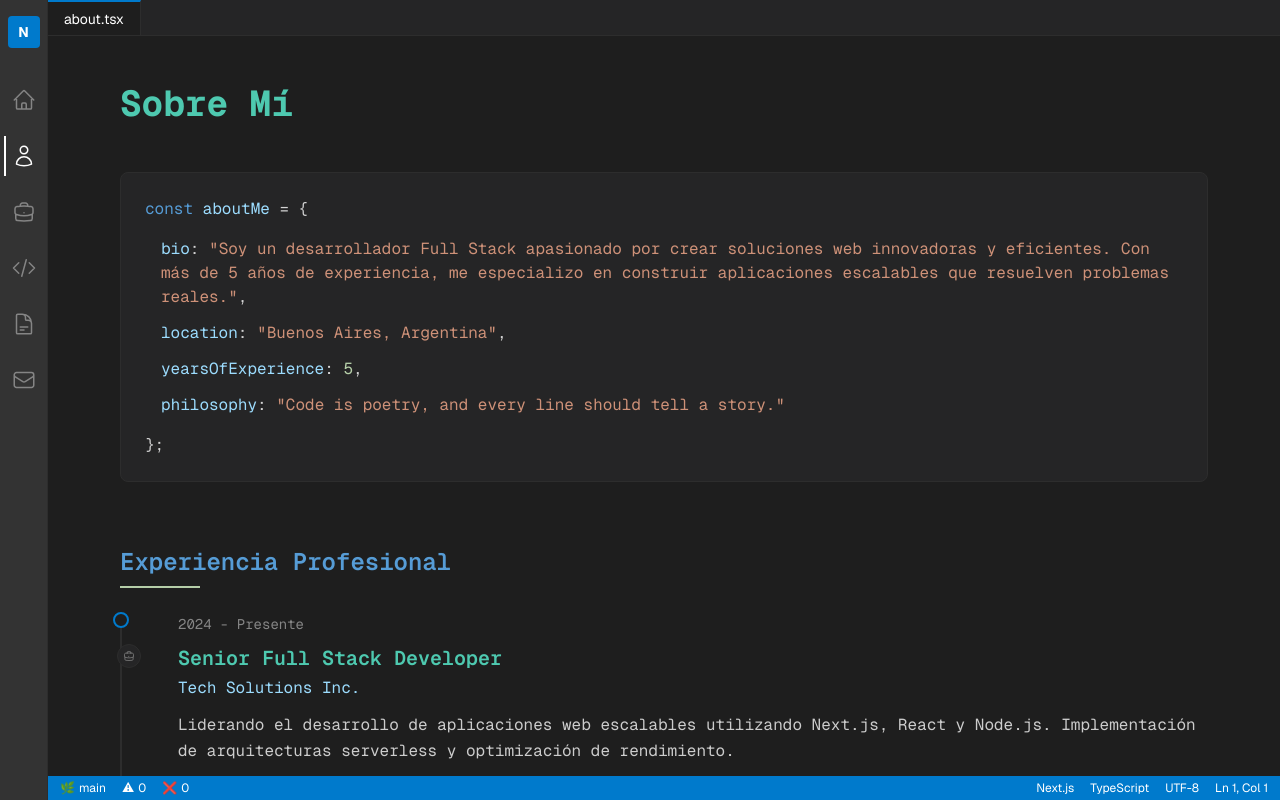
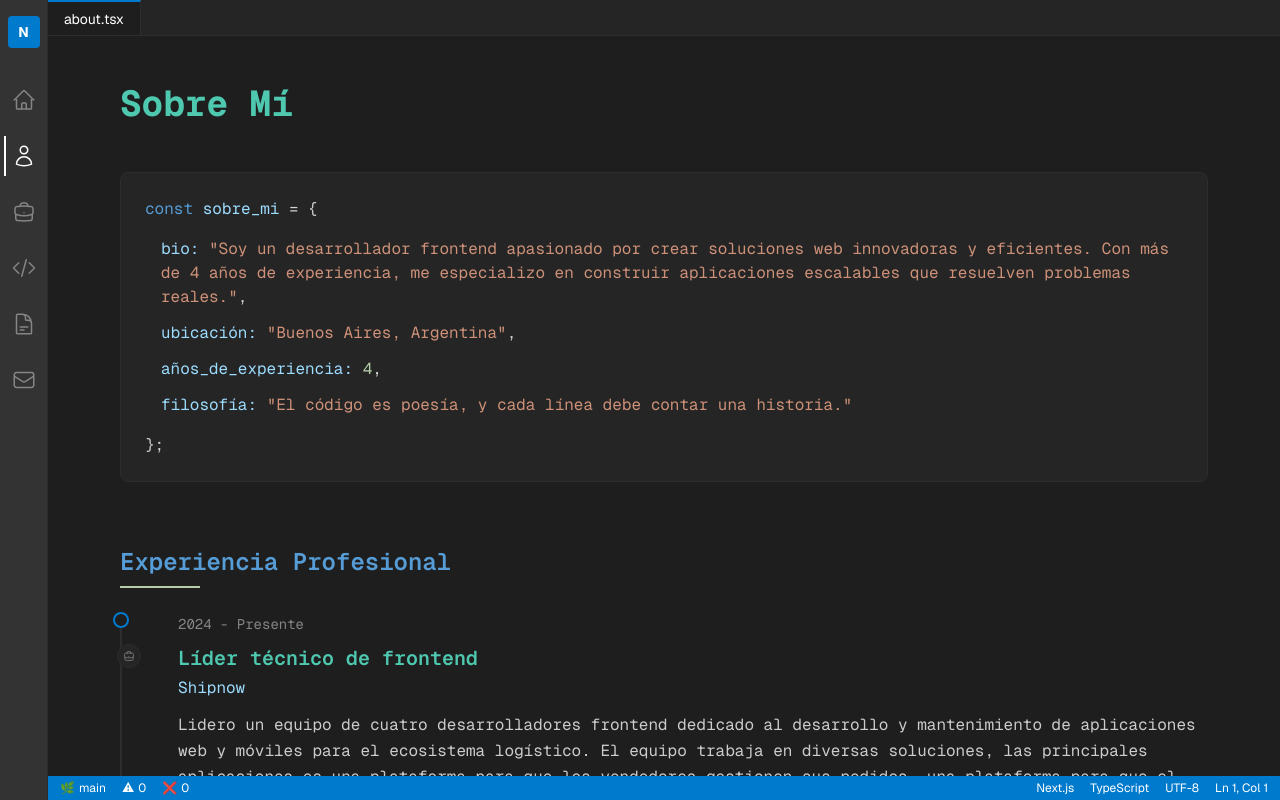
Before and after one commit to NGiudiDev/ngiudi-portfolio, a Next.js app: page /about in a window 1280 px wide. Built offline with nearby package versions, Linux system fonts and the light colour scheme.

Commit message:
update information of about me page

```diff
--- a/src/app/about/page.tsx
+++ b/src/app/about/page.tsx
@@ -17,34 +17,30 @@ export default function AboutPage() {
         <div className="bg-[#252526] border border-[#2d2d2d] rounded-lg p-6">
           <div className="mb-4">
             <span className="text-[#569cd6]">const</span>{" "}
-            <span className="text-[#9cdcfe]">aboutMe</span>{" "}
+            <span className="text-[#9cdcfe]">sobre_mi</span>{" "}
             <span className="text-[#d4d4d4]">=</span>{" "}
             <span className="text-[#d4d4d4]">{"{"}</span>
           </div>
 
           <div className="pl-4 space-y-3 text-[#d4d4d4]">
             <p>
-              <span className="text-[#9cdcfe]">bio</span>
-              <span className="text-[#d4d4d4]">:</span>{" "}
-              <span className="text-[#ce9178]">&quot;Soy un desarrollador Full Stack apasionado por crear soluciones web innovadoras y eficientes. Con más de 5 años de experiencia, me especializo en construir aplicaciones escalables que resuelven problemas reales.&quot;</span>
+              <span className="text-[#9cdcfe]">bio:</span>{" "}
+              <span className="text-[#ce9178]">&quot;Soy un desarrollador frontend apasionado por crear soluciones web innovadoras y eficientes. Con más de 4 años de experiencia, me especializo en construir aplicaciones escalables que resuelven problemas reales.&quot;</span>
               <span className="text-[#d4d4d4]">,</span>
             </p>
             <p>
-              <span className="text-[#9cdcfe]">location</span>
-              <span className="text-[#d4d4d4]">:</span>{" "}
+              <span className="text-[#9cdcfe]">ubicación:</span>{" "}
               <span className="text-[#ce9178]">&quot;Buenos Aires, Argentina&quot;</span>
               <span className="text-[#d4d4d4]">,</span>
             </p>
             <p>
-              <span className="text-[#9cdcfe]">yearsOfExperience</span>
-              <span className="text-[#d4d4d4]">:</span>{" "}
-              <span className="text-[#b5cea8]">5</span>
+              <span className="text-[#9cdcfe]">años_de_experiencia:</span>{" "}
+              <span className="text-[#b5cea8]">4</span>
               <span className="text-[#d4d4d4]">,</span>
             </p>
             <p>
-              <span className="text-[#9cdcfe]">philosophy</span>
-              <span className="text-[#d4d4d4]">:</span>{" "}
-              <span className="text-[#ce9178]">&quot;Code is poetry, and every line should tell a story.&quot;</span>
+              <span className="text-[#9cdcfe]">filosofía:</span>{" "}
+              <span className="text-[#ce9178]">&quot;El código es poesía, y cada línea debe contar una historia.&quot;</span>
             </p>
           </div>
 
--- a/src/modules/about/domain/data.ts
+++ b/src/modules/about/domain/data.ts
@@ -3,40 +3,47 @@ import { TimelineItemType, Interest } from "@/types";
 export const experiences: TimelineItemType[] = [
   {
     year: "2024 - Presente",
-    title: "Senior Full Stack Developer",
-    company: "Tech Solutions Inc.",
-    description: "Liderando el desarrollo de aplicaciones web escalables utilizando Next.js, React y Node.js. Implementación de arquitecturas serverless y optimización de rendimiento.",
+    title: "Líder técnico de frontend",
+    company: "Shipnow",
+    description: "Lidero un equipo de cuatro desarrolladores frontend dedicado al desarrollo y mantenimiento de aplicaciones web y móviles para el ecosistema logístico. El equipo trabaja en diversas soluciones, las principales aplicaciones es una plataforma para que los vendedores gestionen sus pedidos, una plataforma para que el área de tráfico planifique y administre rutas, y una aplicación móvil que permite a los choferes completar y registrar los envíos.",
     type: "work"
   },
   {
-    year: "2022 - 2024",
-    title: "Full Stack Developer",
-    company: "Digital Agency",
-    description: "Desarrollo de aplicaciones web y móviles para clientes. Trabajo con React, TypeScript, y AWS. Colaboración con equipos multidisciplinarios.",
+    year: "2021 - 2023",
+    title: "Desarrollador Frontend",
+    company: "Shipnow",
+    description: "Implementación de nuevas funcionalidades en las distintas aplicaciones. Trabajo en conjunto con el equipo de UX para consensuar soluciones viables desde el punto de vista técnico y de experiencia de usuario, y posteriormente validar el resultado final.",
     type: "work"
   },
-  {
-    year: "2020 - 2022",
-    title: "Frontend Developer",
-    company: "StartUp XYZ",
-    description: "Construcción de interfaces de usuario modernas y responsivas. Implementación de mejores prácticas de accesibilidad y UX.",
-    type: "work"
-  }
 ];
 
 export const education: TimelineItemType[] = [
   {
-    year: "2019 - 2023",
-    title: "Ingeniería en Sistemas",
-    company: "Universidad Nacional",
+    year: "2022 - 2024",
+    title: "ORT Argentina",
+    company: "Universidad tecnológica nacional",
+    description: "Formación orientada al análisis, diseño y desarrollo de sistemas informáticos, con capacidad para desempeñarse en roles como desarrollo de software, análisis funcional, testing y aseguramiento de calidad, arquitectura de software y liderazgo técnico de proyectos.",
+    type: "education"
+  },
+  {
+    year: "2019 - 2022",
+    title: "Professional Webmaster",
+    company: "Universidad tecnológica nacional",
+    description: "Capacitación integral de Professional Webmaster, una opción que combina las principales tecnologías de diseño y programación de aplicaciones Web. Aborda tanto el diseño y desarrollo, como también la parte de programación dinámica web.",
+    type: "education"
+  },
+  {
+    year: "2019 - 2022",
+    title: "Ingeniería en sistemas",
+    company: "Universidad tecnológica nacional",
     description: "Enfoque en desarrollo de software, algoritmos, estructuras de datos y arquitectura de sistemas.",
     type: "education"
   },
   {
-    year: "2023",
-    title: "AWS Certified Solutions Architect",
-    company: "Amazon Web Services",
-    description: "Certificación en diseño y despliegue de sistemas escalables en AWS.",
+    year: "2011 - 2015",
+    title: "Técnico electrónico",
+    company: "Casa salesiana PIO IX",
+    description: "En los últimos 3 años de la carrera fueron realizados proyectos multidisciplinarios en grupo, con el fin de aplicar los conocimientos aprendidos durante la cursada.",
     type: "education"
   }
 ];
@@ -44,8 +51,8 @@ export const education: TimelineItemType[] = [
 export const interests: Interest[] = [
   {
     icon: "💻",
-    title: "Open Source",
-    description: "Contribuyo a proyectos open source y mantengo mis propias librerías."
+    title: "Tecnología",
+    description: "Me apasiona explorar y trabajar con nuevas tecnologías y herramientas de desarrollo."
   },
   {
     icon: "🎓",
```
